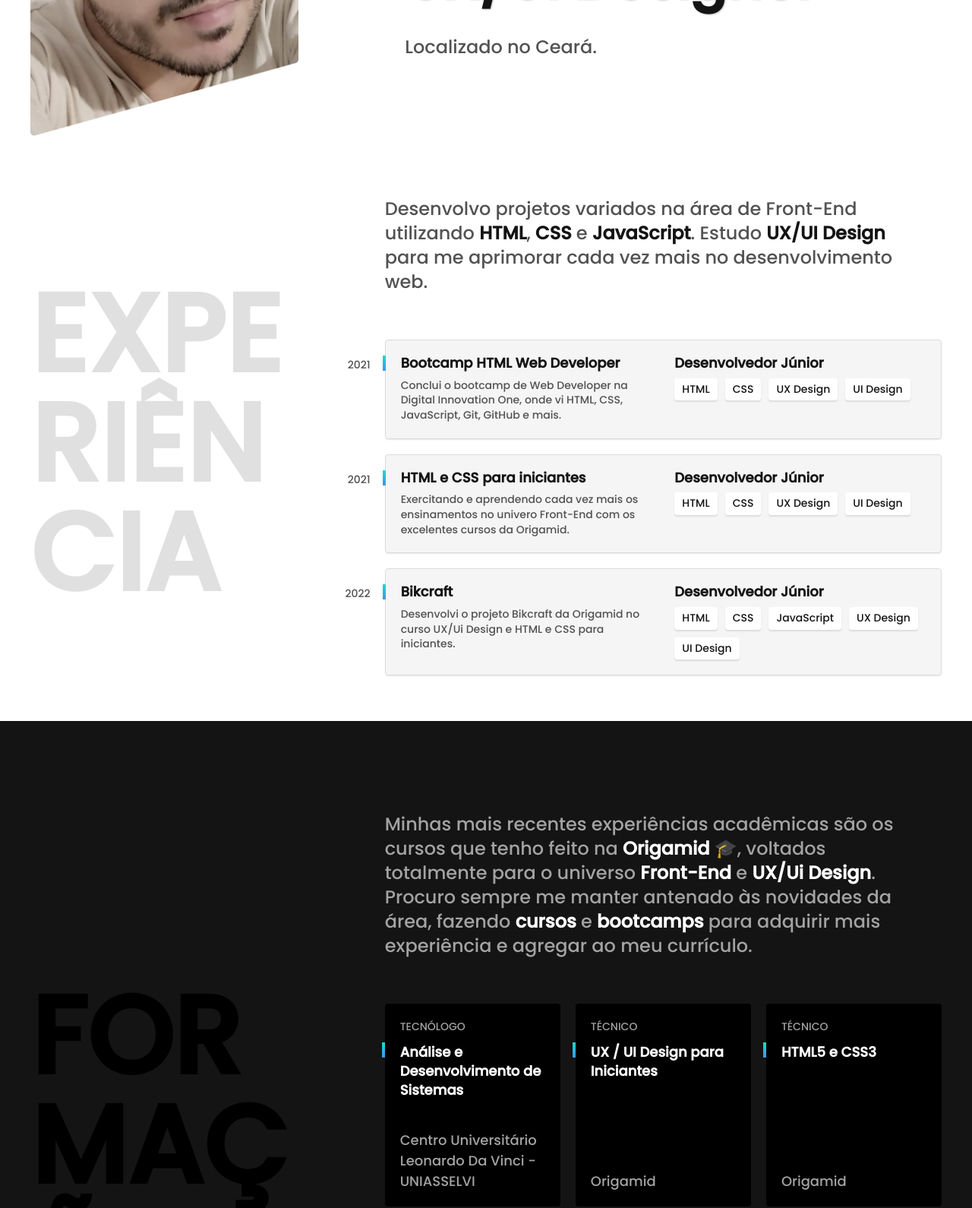
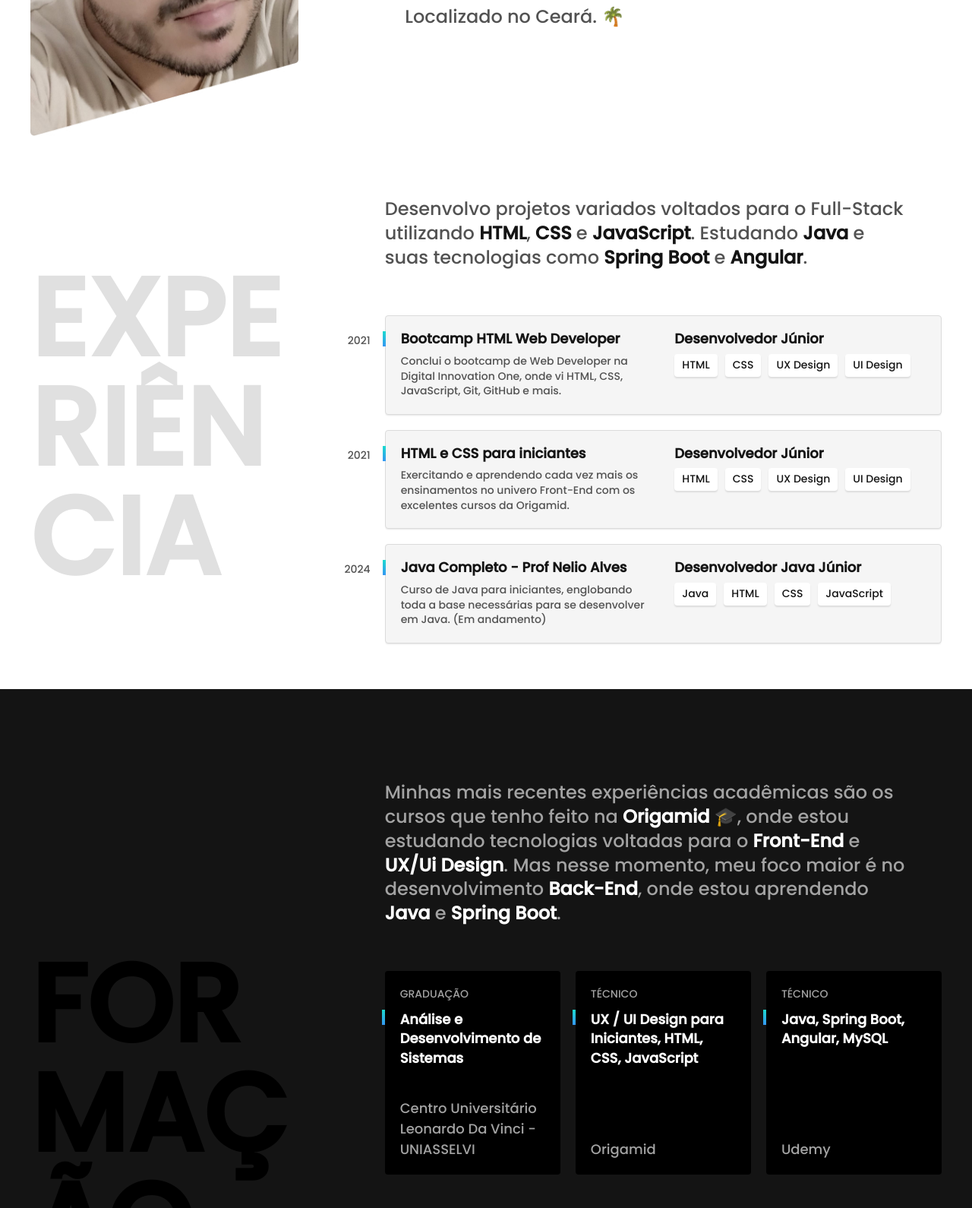
Before and after one commit to FranciscoAraujo95/franciscoaraujo95.github.io, a plain HTML site: page index.html in a window 1280 px wide. Shown: the part 497-2087 px from the top of the page at 76% size. Drawn offline with Linux system fonts and the light colour scheme.

Commit message:
some adjustments

```diff
--- a/index.html
+++ b/index.html
@@ -1,12 +1,12 @@
 <!DOCTYPE html>
 <html lang="pt-br">
 <head>
-    <meta charset="UTF-8" />
-    <meta http-equiv="X-UA-Compatible" content="IE=edge" />
-    <meta name="viewport" content="width=device-width, initial-scale=1.0" />
-    <title>Francisco - Desenvolvedor Front-End e Designer</title>
-    <link rel="preconnect" href="https://fonts.googleapis.com" />
-    <link rel="preconnect" href="https://fonts.gstatic.com" crossorigin />
+    <meta charset="UTF-8"/>
+    <meta http-equiv="X-UA-Compatible" content="IE=edge"/>
+    <meta name="viewport" content="width=device-width, initial-scale=1.0"/>
+    <title>Francisco - Desenvolvedor Full-Stack</title>
+    <link rel="preconnect" href="https://fonts.googleapis.com"/>
+    <link rel="preconnect" href="https://fonts.gstatic.com" crossorigin/>
     <link
             href="https://fonts.googleapis.com/css2?family=Poppins:wght@500&display=swap"
             rel="stylesheet"
@@ -16,8 +16,8 @@
             content="Desenvolvedor Front-End & UX/UI Designer
     Localizado no Ceará."
     />
-    <link rel="stylesheet" href="./css/style.min.css" />
-    <link rel="icon" href="/img/favicon.svg" type="image/svg+xml" />
+    <link rel="stylesheet" href="./css/style.min.css"/>
+    <link rel="icon" href="/img/favicon.svg" type="image/svg+xml"/>
 </head>
 <body>
 <header class="header">
@@ -32,14 +32,13 @@
 </header>
 
 <main class="introducao">
-      <img src="/img/foto-francisco.jpg" alt="Foto de perfil" />
+    <img src="/img/foto-francisco.jpg" alt="Foto de perfil"/>
     <div>
         <h1>
-          Desenvolvedor <br />
-          Front-End & <br />
-          UX/UI Designer
+            Desenvolvedor <br/>
+            Full-Stack
         </h1>
-        <p>Localizado no Ceará.</p>
+        <p>Localizado no Ceará. 🌴</p>
     </div>
 </main>
 
@@ -47,10 +46,10 @@
     <h2 class="subtitulo">Experiência</h2>
     <div>
         <p class="experiencia-texto">
-          Desenvolvo projetos variados na área de Front-End utilizando
+            Desenvolvo projetos variados voltados para o Full-Stack utilizando
             <strong>HTML</strong>, <strong>CSS</strong> e
-          <strong>JavaScript</strong>. Estudo <strong>UX/UI Design</strong> para
-          me aprimorar cada vez mais no desenvolvimento web.
+            <strong>JavaScript</strong>. Estudando <strong>Java</strong> e suas tecnologias como <strong>Spring
+            Boot</strong> e <strong>Angular</strong>.
         </p>
 
         <div class="empresa">
@@ -86,19 +85,18 @@
         </div>
 
         <div class="empresa">
-          <span class="empresa-ano">2022</span>
-          <h3 class="empresa-titulo">Bikcraft</h3>
-          <span class="empresa-titulo">Desenvolvedor Júnior</span>
+            <span class="empresa-ano">2024</span>
+            <h3 class="empresa-titulo">Java Completo - Prof Nelio Alves</h3>
+            <span class="empresa-titulo">Desenvolvedor Java Júnior</span>
             <p class="empresa-texto">
-            Desenvolvi o projeto Bikcraft da Origamid no curso UX/Ui Design e
-            HTML e CSS para iniciantes.
+                Curso de Java para iniciantes, englobando toda a base necessárias para se desenvolver em Java. (Em
+                andamento)
             </p>
             <ul class="empresa-habilidades">
+                <li>Java</li>
                 <li>HTML</li>
                 <li>CSS</li>
                 <li>JavaScript</li>
-            <li>UX Design</li>
-            <li>UI Design</li>
             </ul>
         </div>
     </div>
@@ -110,16 +108,15 @@
         <div>
             <p class="formacao-texto">
                 Minhas mais recentes experiências acadêmicas são os cursos que tenho
-            feito na <strong>Origamid</strong> 🎓, voltados totalmente para o
-            universo <strong>Front-End</strong> e <strong>UX/Ui Design</strong>.
-            Procuro sempre me manter antenado às novidades da área, fazendo
-            <strong>cursos</strong> e <strong>bootcamps</strong> para adquirir
-            mais experiência e agregar ao meu currículo.
+                feito na <strong>Origamid</strong> 🎓, onde estou estudando tecnologias voltadas para o
+                <strong>Front-End</strong> e <strong>UX/Ui Design</strong>.
+                Mas nesse momento, meu foco maior é no desenvolvimento <strong>Back-End</strong>, onde estou aprendendo
+                <strong>Java</strong> e <strong>Spring Boot</strong>.
             </p>
 
             <ul class="faculdade-lista">
                 <li class="faculdade">
-              <span class="faculdade-tipo">Tecnólogo</span>
+                    <span class="faculdade-tipo">Graduação</span>
                     <h3 class="faculdade-curso">
                         Análise e Desenvolvimento de Sistemas
                     </h3>
@@ -129,13 +126,13 @@
                 </li>
                 <li class="faculdade">
                     <span class="faculdade-tipo">Técnico</span>
-              <h3 class="faculdade-curso">UX / UI Design para Iniciantes</h3>
+                    <h3 class="faculdade-curso">UX / UI Design para Iniciantes, HTML, CSS, JavaScript</h3>
                     <span class="faculdade-instituicao">Origamid</span>
                 </li>
                 <li class="faculdade">
                     <span class="faculdade-tipo">Técnico</span>
-              <h3 class="faculdade-curso">HTML5 e CSS3</h3>
-              <span class="faculdade-instituicao">Origamid</span>
+                    <h3 class="faculdade-curso">Java, Spring Boot, Angular, MySQL</h3>
+                    <span class="faculdade-instituicao">Udemy</span>
                 </li>
             </ul>
 
@@ -163,7 +160,7 @@
 <footer class="footer" id="contato">
     <div class="footer-container">
         <p class="footer-texto">
-          Estou disponível para novos projetos no momento. Entre em contato e
+            Estou disponível para novos projetos!! Entre em contato e
             marcamos uma conversa. 👋
         </p>
         <ul class="footer-contato">
@@ -191,5 +188,7 @@
         <p class="footer-copy">Francisco. Alguns direitos reservados.</p>
     </div>
 </footer>
+
+<script src="js/script.js"></script>
 </body>
 </html>
--- /dev/null
+++ b/js/script.js
@@ -0,0 +1,22 @@
+const linksInternos = document.querySelectorAll("a[href^='#']");
+
+function scrollToSection(event) {
+    event.preventDefault();
+    const href = event.currentTarget.getAttribute("href");
+    const section = document.querySelector(href);
+
+    section.scrollIntoView({
+        behavior: "smooth",
+    });
+
+    //Forma alternativa
+    // const topo = section.offsetTop;
+    // window.scrollTo({
+    //   top: topo,
+    //   behavior: "smooth",
+    // });
+}
+
+linksInternos.forEach((link) => {
+    link.addEventListener("click", scrollToSection);
+});
```
Also changed, not shown: 1 other file. Lines whose indentation alone changed are shown as unchanged.
